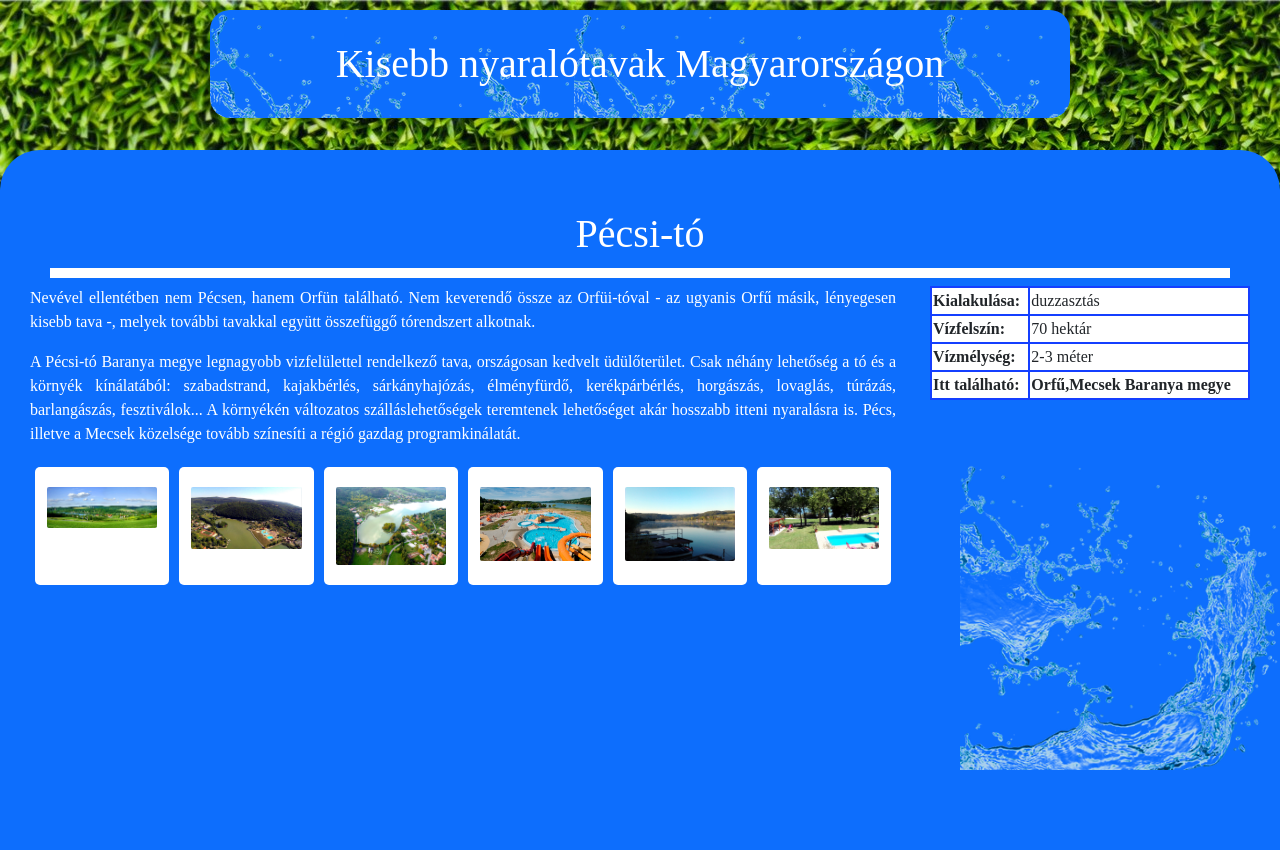
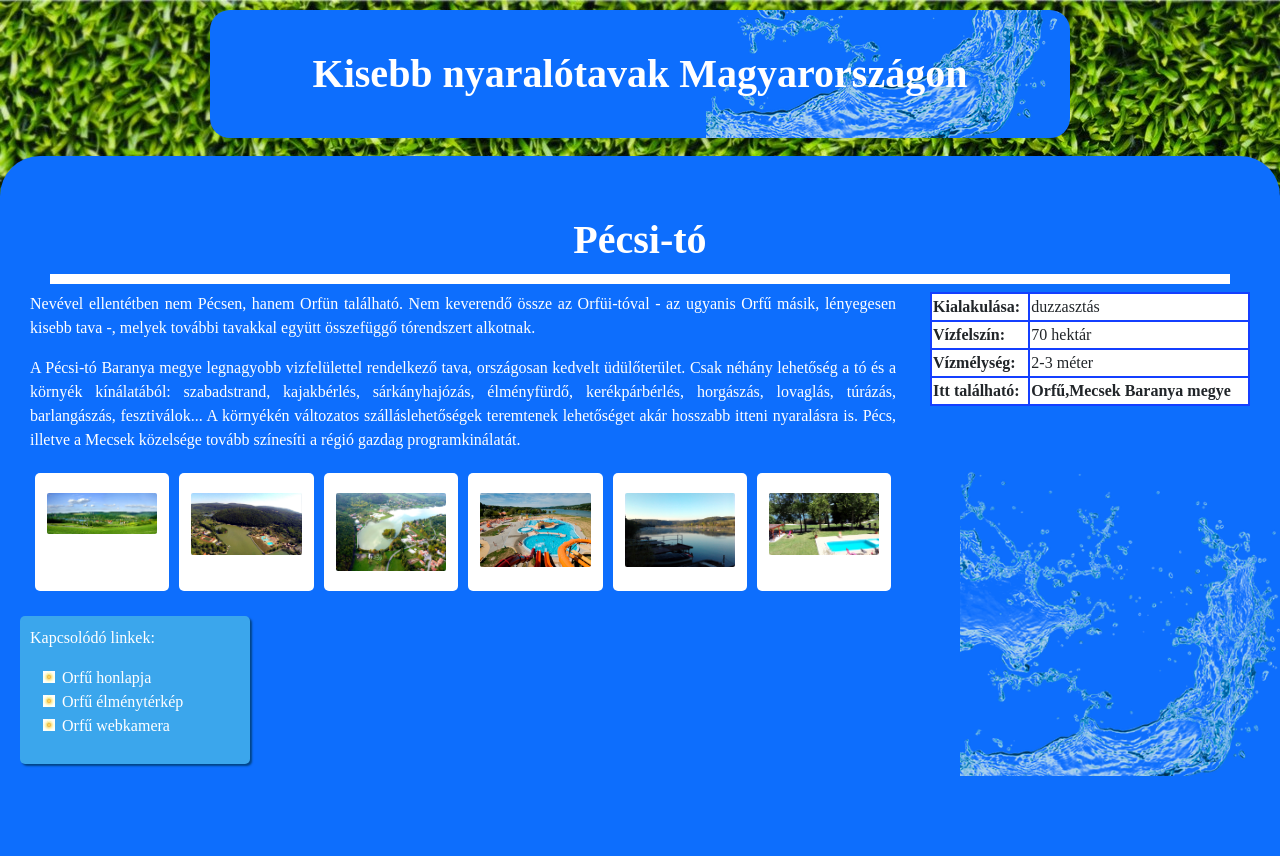
Before and after one commit to penzesdavid/pecsi-to, a plain HTML site: page index.html in a window 1280 px wide. Drawn offline with nearby package versions, Linux system fonts and the light colour scheme.

Commit message:
update 3

```diff
--- a/index.html
+++ b/index.html
@@ -67,6 +67,15 @@
 
         <div class="viz"><img src="splash.png" alt="Hiba" class="img-fluid"></div>
 
+        <div class="linkek">
+            <p>Kapcsolódó linkek:</p>
+            <ul>
+                <li><a href="#">Orfű honlapja</a></li>
+                <li><a href="#">Orfű élménytérkép</a></li>
+                <li><a href="#">Orfű webkamera</a></li>
+            </ul>
+        </div>
+
     </main>
 </body>
 
--- a/style.css
+++ b/style.css
@@ -6,17 +6,25 @@ body{
 header{
     color: #fff;
     text-align: center;
-    height: 150px;
     padding: 10px;
+    margin: auto;
+
+}
+
+h1{
+    font-weight: bold;
 }
 
 header h1{
     margin-left: 200px;
     margin-right: 200px;
     text-align: center;
-    padding: 30px;
+    padding: 40px;
     background-image: url('splash.png');
+    background-position: bottom right;
+    background-repeat: no-repeat;
     border-radius: 20px;
+
 }
 
 main{
@@ -86,4 +94,30 @@ table, th, td{
 .viz{
     width: 25%;
     float: right;
+    background-position: bottom right;
 }
+
+.linkek{
+    float: left;
+    background-color: rgb(59, 166, 236);
+    color: #fff;
+    margin: 20px;
+    border-radius: 5px;
+    padding: 10px;
+    box-shadow:  2px 2px 2px #048;
+}
+
+.linkek ul{
+    width: 210px;
+    list-style-image: url('sun.jpg');
+}
+
+.linkek ul li a{
+    color: #fff;
+    text-decoration: none;
+}
+
+.linkek ul li a:hover{
+    color: #000;
+    transition: all 0.5s;
+}
```
